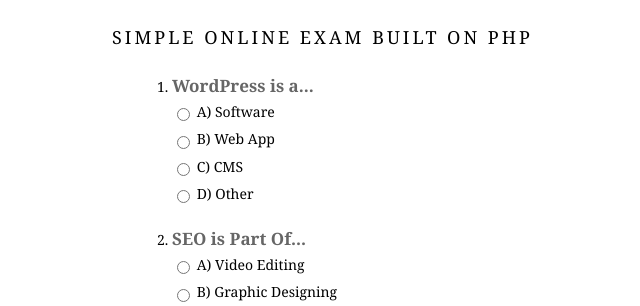
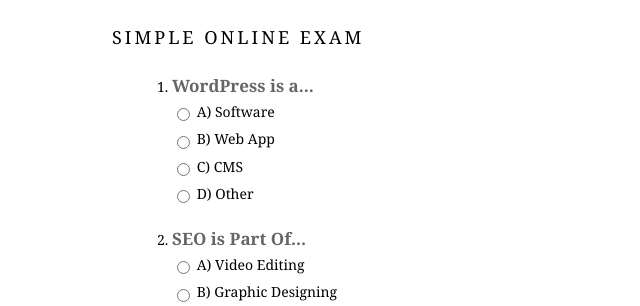
Before and after one commit to DeekshaReddyM/Web-Tech, a PHP site: page /quiz.php in a window 1280 px wide. Shown: the top 306 px of the page, without its empty margins (278-918 px from the left). Run offline with PHP 8.4, Linux system fonts and the light colour scheme.

Commit message:
Update quiz.php

```diff
--- a/Lab 9/quiz.php
+++ b/Lab 9/quiz.php
@@ -2,7 +2,7 @@
 <head>
  <meta charset=UTF-8" />
 
- <title>PHP QUIZ </title>
+ <title>Online Exam </title>
 
  <link rel="stylesheet" type="text/css" href="style.css" />
 </head>
@@ -11,7 +11,7 @@
 
  <div id="page-wrap">
 
- <h1>Simple Online Exam Built On PHP</h1>
+ <h1>Simple Online Exam</h1>
 
  <form action="result.php" method="post" id="quiz">
 
```
